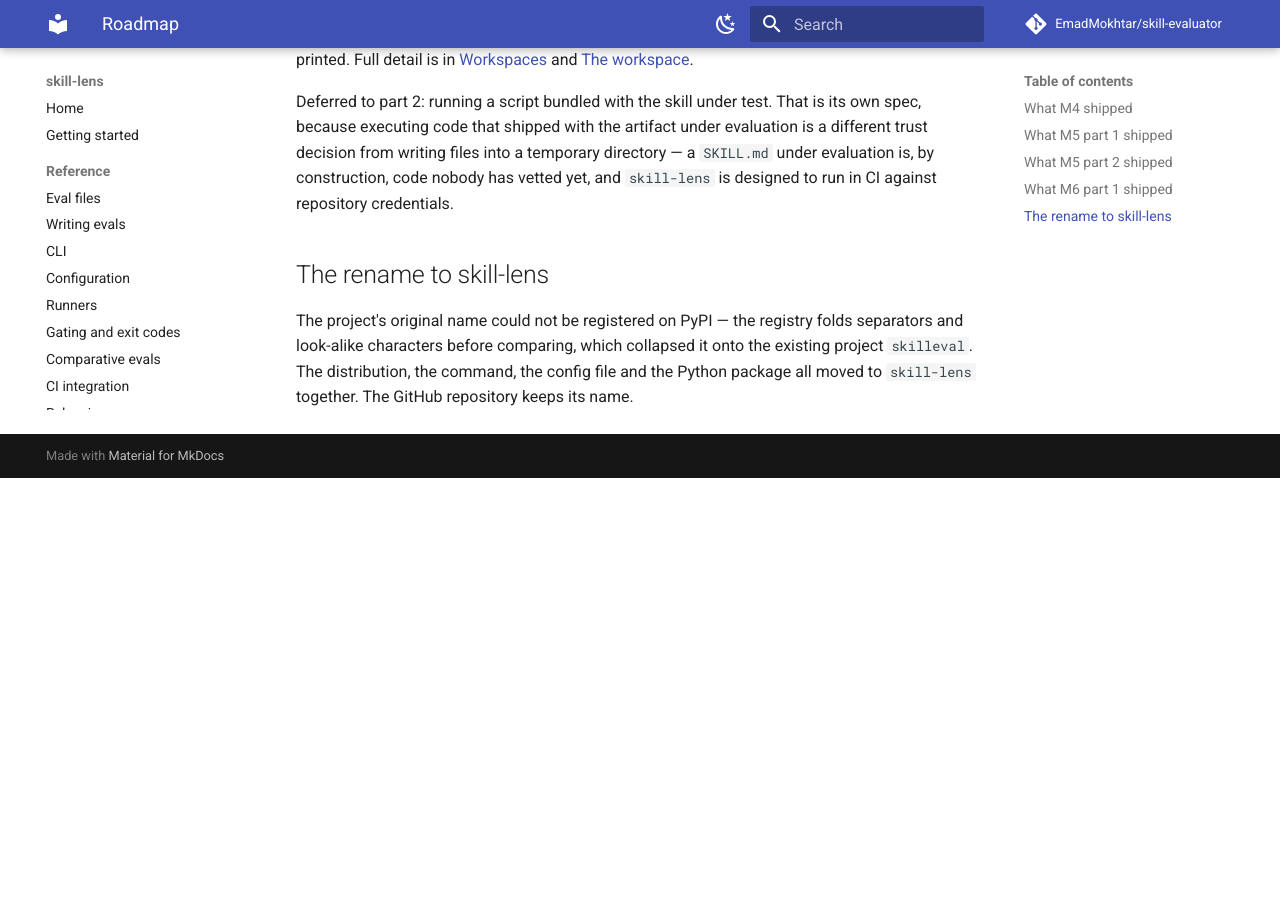
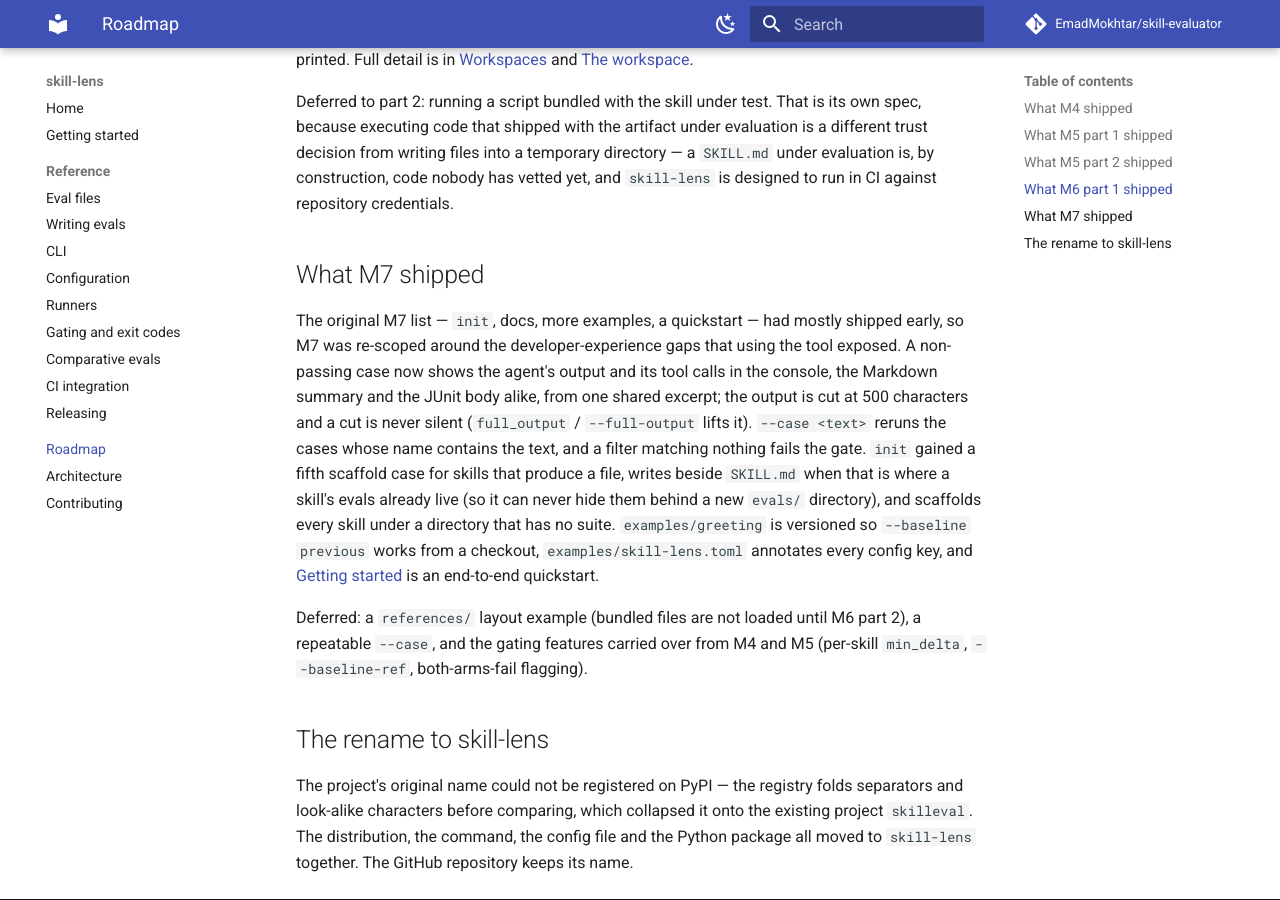
Before and after one commit to EmadMokhtar/skill-evaluator, an MkDocs documentation site: the page built from docs/roadmap.md, in a window 1280 px wide and 900 px high, scrolled down 1911 px. Built offline with MkDocs 1.6.1 and Material for MkDocs 9.7.7, drawn with Linux system fonts in a browser that asks for light colours; comment, search, counter and statistics services are not loaded; before the commit the page ends 2389 px from its top, so only the background shows below that; some of the changed text lies outside the part shown.

Commit message:
docs: record M7 in the roadmap, status text and invariants
Co-Authored-By: Claude Opus 5 <noreply@anthropic.com>

```diff
--- a/docs/roadmap.md
+++ b/docs/roadmap.md
@@ -9,7 +9,7 @@
 | M4 | Comparative evals: `--baseline`/`--repeat`, delta reporting, `--min-delta` gating | shipped |
 | M5 | CI/CD polish: JUnit XML + Markdown reporters, GitHub Action, bounded concurrency | shipped |
 | M6 | Real-execution tools: sandboxed built-in toolset, `file-produced`/`json-schema` assertions | Part 1 shipped; Part 2 planned |
-| M7 | DX: `skill-lens init` scaffolder, more examples | `init` shipped; examples planned |
+| M7 | DX: failing cases explain themselves, `--case`, `init` batch mode and workspace case, versioned example, quickstart | shipped |
 | M8 | LangChain adapter (optional) | planned |
 
 ## What M4 shipped
@@ -66,6 +66,25 @@ different trust decision from writing files into a temporary directory — a `SK
 under evaluation is, by construction, code nobody has vetted yet, and `skill-lens` is
 designed to run in CI against repository credentials.
 
+## What M7 shipped
+
+The original M7 list — `init`, docs, more examples, a quickstart — had mostly shipped
+early, so M7 was re-scoped around the developer-experience gaps that using the tool
+exposed. A non-passing case now shows the agent's output and its tool calls in the
+console, the Markdown summary and the JUnit body alike, from one shared excerpt; the
+output is cut at 500 characters and a cut is never silent (`full_output` /
+`--full-output` lifts it). `--case <text>` reruns the cases whose name contains the text,
+and a filter matching nothing fails the gate. `init` gained a fifth scaffold case for
+skills that produce a file, writes beside `SKILL.md` when that is where a skill's evals
+already live (so it can never hide them behind a new `evals/` directory), and scaffolds
+every skill under a directory that has no suite. `examples/greeting` is versioned so
+`--baseline previous` works from a checkout, `examples/skill-lens.toml` annotates every
+config key, and [Getting started](getting-started.md) is an end-to-end quickstart.
+
+Deferred: a `references/` layout example (bundled files are not loaded until M6 part 2),
+a repeatable `--case`, and the gating features carried over from M4 and M5 (per-skill
+`min_delta`, `--baseline-ref`, both-arms-fail flagging).
+
 ## The rename to skill-lens
 
 The project's original name could not be registered on PyPI — the registry folds separators
```
Also changed, not shown: ARCHITECTURE.md (+43 -1 lines), CLAUDE.md (+24 -5 lines), README.md (+15 -6 lines), docs/cli.md (+1 -0 lines), docs/index.md (+9 -8 lines).
